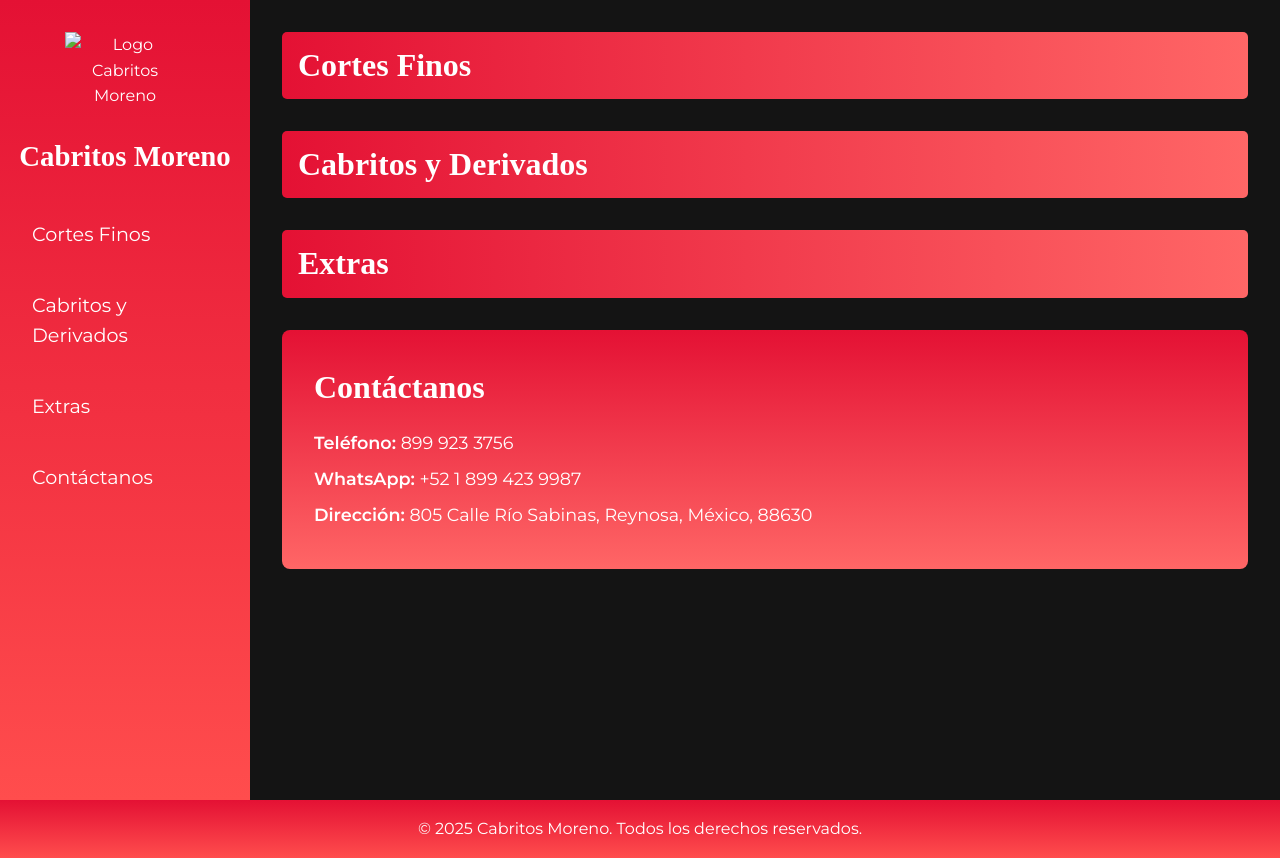
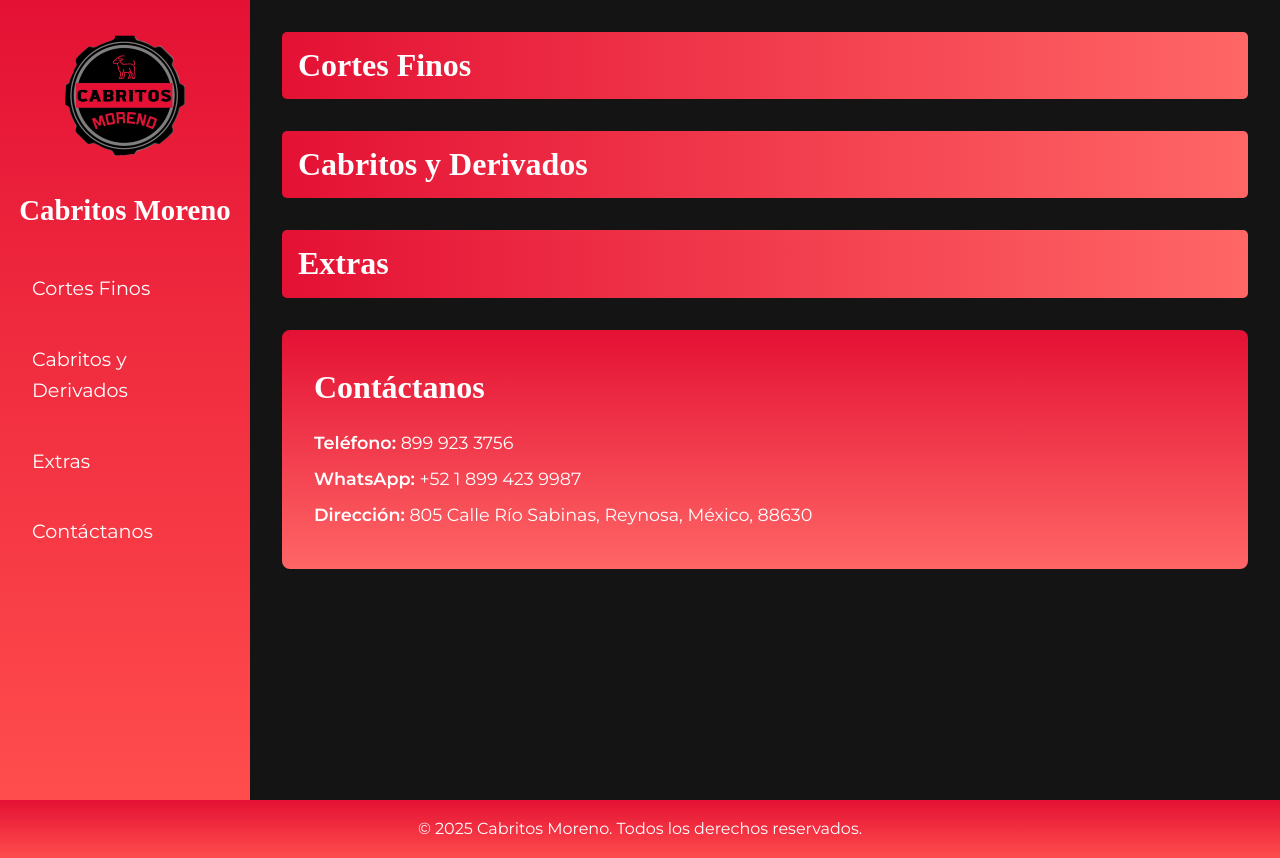
Before and after one commit to Marquitos900/menu-digital, a plain HTML site: page index.html in a window 1280 px wide. Drawn offline with Linux system fonts and the light colour scheme.

Commit message:
Update index.html

```diff
--- a/index.html
+++ b/index.html
@@ -12,7 +12,7 @@
     <div class="container">
         <aside class="sidebar">
             <div class="logo">
-                <img src="/images/logo cabritos moreno.png" alt="Logo Cabritos Moreno">
+                <img src="logo cabritos moreno.png" alt="Logo Cabritos Moreno">
             </div>
             <h1>Cabritos Moreno</h1>
             <nav>
```
